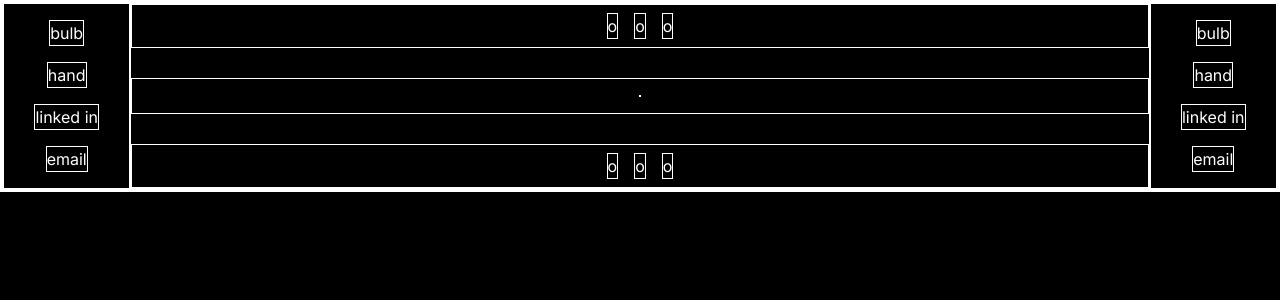
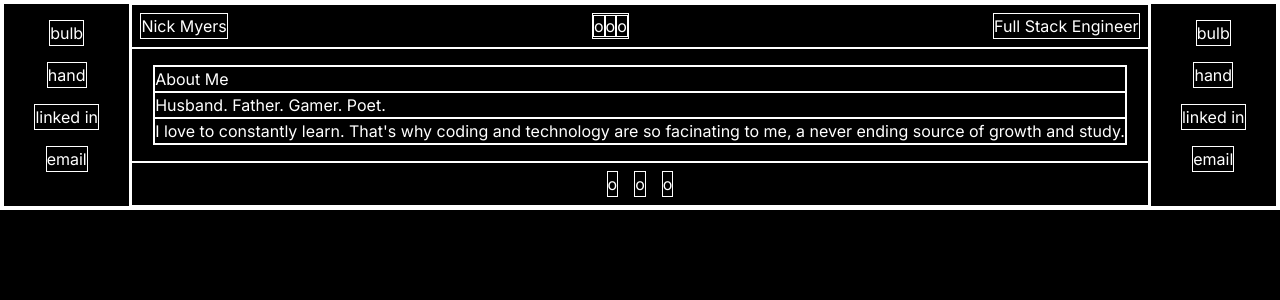
Before and after one commit to nicholas-myers/dev-portfolio, a Next.js app: page / in a window 1280 px wide. Shown: the top 300 px of the page. Built offline with nearby package versions, Linux system fonts and the light colour scheme.

Commit message:
moved home page and added quick content

```diff
--- a/src/app/about/page.tsx
+++ /dev/null
@@ -1,10 +0,0 @@
-const About = () => {
-    return (
-        <div>
-            <h2>About</h2>
-            <p>Lorem ipsum dolor sit amet, consectetur adipisicing elit. Omnis tenetur nostrum amet consectetur fugiat reiciendis sunt voluptatibus magnam ducimus, facere quo non vel harum corrupti quam labore repudiandae nulla totam!</p>
-        </div>
-    )
-}
-
-export default About;
--- a/src/app/layout.tsx
+++ b/src/app/layout.tsx
@@ -28,9 +28,13 @@ export default function RootLayout({
           </div>
           <div className="content-container">
             <div className="content-top">
-              <a href="/about">o</a>
-              <a href="/projects">o</a>
-              <a href="/skills">o</a>
+              <h1>Nick Myers</h1>
+              <div>
+                <a href="/">o</a>
+                <a href="/projects">o</a>
+                <a href="/skills">o</a>
+              </div>
+              <h2>Full Stack Engineer</h2>
             </div>
             <div className="content">
               {children}
--- a/src/app/page.tsx
+++ b/src/app/page.tsx
@@ -1,5 +1,9 @@
 export default function Home() {
   return (
-    <div></div>
+    <div>
+      <h3>About Me</h3>
+      <p>Husband. Father. Gamer. Poet.</p>
+      <p>I love to constantly learn. That's why coding and technology are so facinating to me, a never ending source of growth and study.</p>
+    </div>
   )
 }
--- a/src/styles/globals.css
+++ b/src/styles/globals.css
@@ -26,11 +26,16 @@ body {
 
 .content-top, .content-bottom {
   display: flex;
-  justify-content: center;
   gap: 1em;
   padding: 0.5em;
 }
 
+.content-top {
+  justify-content: space-between;
+}
+.content-bottom {
+  justify-content: center;
+}
 .content {
   display: flex;
   flex-direction: column;
```
